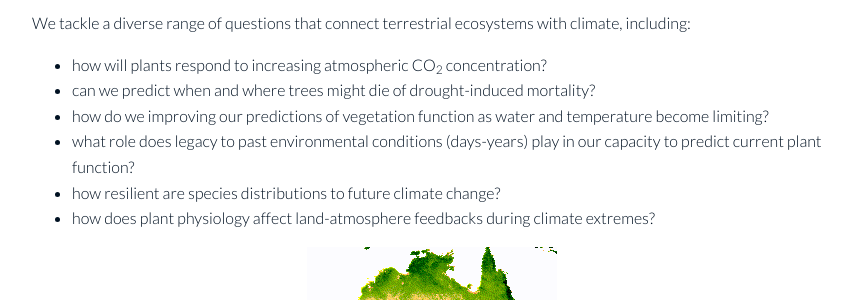
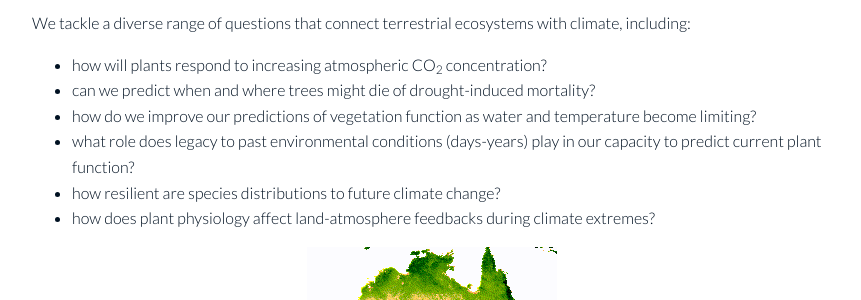
Before and after one commit to mdekauwe/mdekauwe.github.io, a Jekyll site: the page built from research.md, in a window 1280 px wide. Shown: the part 307-607 px from the top of the page, without its empty margins (208-1069 px from the left). Built offline with Jekyll 4.4.1, drawn with Linux system fonts in a browser that asks for light colours.

Commit message:
fixed typo

```diff
--- a/research.md
+++ b/research.md
@@ -10,7 +10,7 @@ We tackle a diverse range of questions that connect terrestrial ecosystems with
 
 - how will plants respond to increasing atmospheric CO<sub>2</sub> concentration?
 - can we predict when and where trees might die of drought-induced mortality?
-- how do we improving our predictions of vegetation function as water and temperature become limiting?
+- how do we improve our predictions of vegetation function as water and temperature become limiting?
 - what role does legacy to past environmental conditions (days-years) play in our capacity to predict current plant function?
 - how resilient are species distributions to future climate change?
 - how does plant physiology affect land-atmosphere feedbacks during climate extremes?
```
